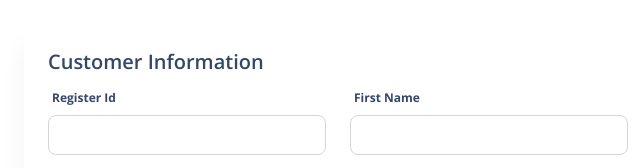
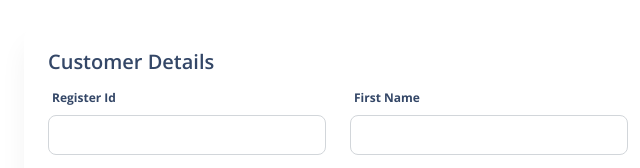
Before and after one commit to dinithimendis/Car_rental_system, a plain HTML site: page Frontent/pages/customerFormForFrontend.html in a window 1280 px wide. Shown: the top 168 px of the page, 0-640 px from the left. Drawn offline with nearby package versions, Linux system fonts and the light colour scheme.

Commit message:
customer details update

```diff
--- a/Frontent/pages/customerFormForFrontend.html
+++ b/Frontent/pages/customerFormForFrontend.html
@@ -29,7 +29,7 @@
                     <form id="CustomerFormController">
                         <div class="row form-group">
                             <div class="col-12">
-                                <h5 class="form-title"><span>Customer Information</span></h5>
+                                <h5 class="form-title"><span>Customer Details</span></h5>
                             </div>
                             <div class="col-6 col-sm-3">
                                 <div class="form-group">
@@ -117,20 +117,11 @@
                                 </div>
                             </div>
 
-
-                            <div class="col-12">
-                                <!--                                <button class="btn btn-primary bg-success" id="saveCustomer" type="button">Save-->
-                                <!--                                </button>-->
-                                <!--                                <button class="btn btn-instagram col-12 col-sm-auto mt-1 btnBackGround"-->
-                                <!--                                        data-bs-target="#myModal" data-bs-toggle="modal"-->
-                                <!--                                        id="" type="button">Add Booking-->
-                                <!--                                </button>-->
-                            </div>
                         </div>
                     </form>
 
 
-                    <!--*********************************************************************************************-->
+                    <!--*****************************************************-->
                     <div class="row mt-4">
                         <div class="col-4 col-sm-2">
                             <form>
@@ -157,8 +148,6 @@
                             data-bs-target="#myModal" data-bs-toggle="modal"
                             id="" type="button">Add Booking
                     </button>
-                    <!--                    <button class="btn btn-danger col-2" id="btnUpload" style="height: 40px" type="button">Upload File-->
-                    <!--                    </button>-->
 
                 </div>
             </div>
```
